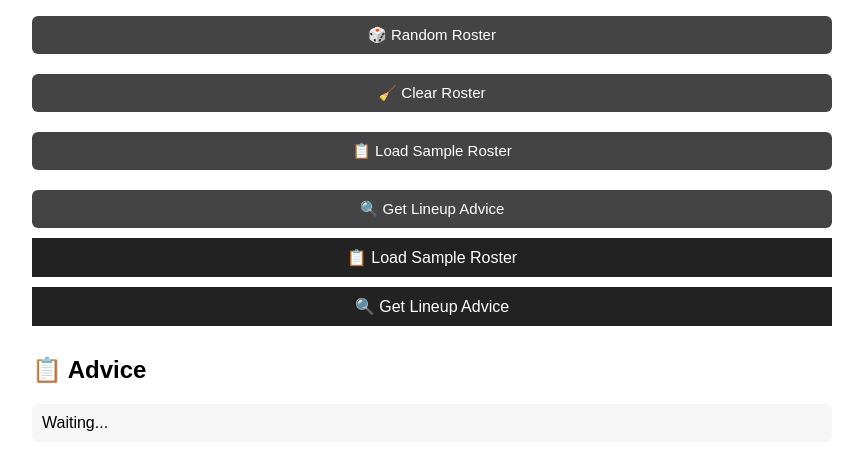
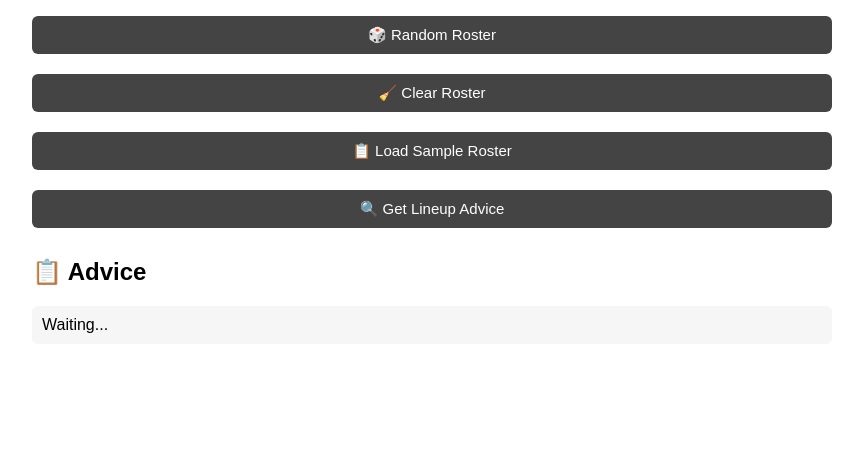
Before and after one commit to SunDevilATB/fantasy-gpt-coach, a Flask app: page /ui in a window 1280 px wide. Shown: the part 612-1074 px from the top of the page, without its empty margins (208-1071 px from the left). After the commit the page ends 945 px from the top, so only its background shows below. Run offline with Flask 3, Linux system fonts and the light colour scheme.

```diff
--- a/templates/index.html
+++ b/templates/index.html
@@ -81,8 +81,7 @@
     <button onclick="loadSampleRoster()">📋 Load Sample Roster</button>
   <button onclick="getAdvice()">🔍 Get Lineup Advice</button>
 </div>
-  <button onclick="loadSampleRoster()">📋 Load Sample Roster</button>
-  <button onclick="getAdvice()">🔍 Get Lineup Advice</button>
+
 
   <h2>📋 Advice</h2>
   <div id="output" class="output">Waiting...</div>
```
